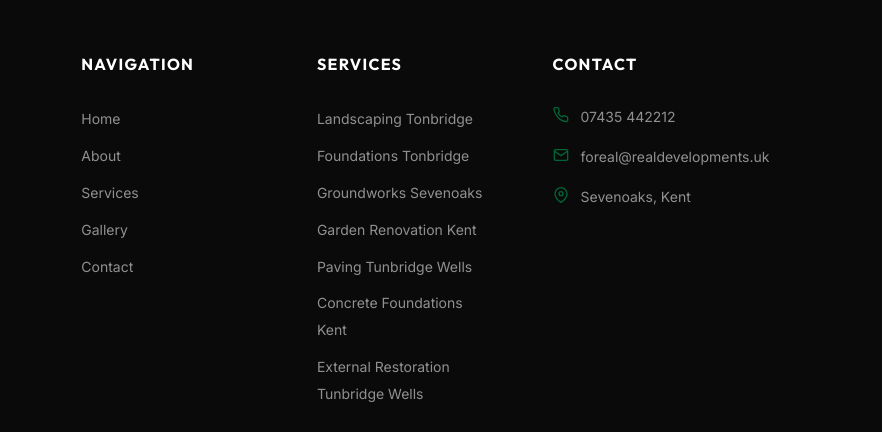
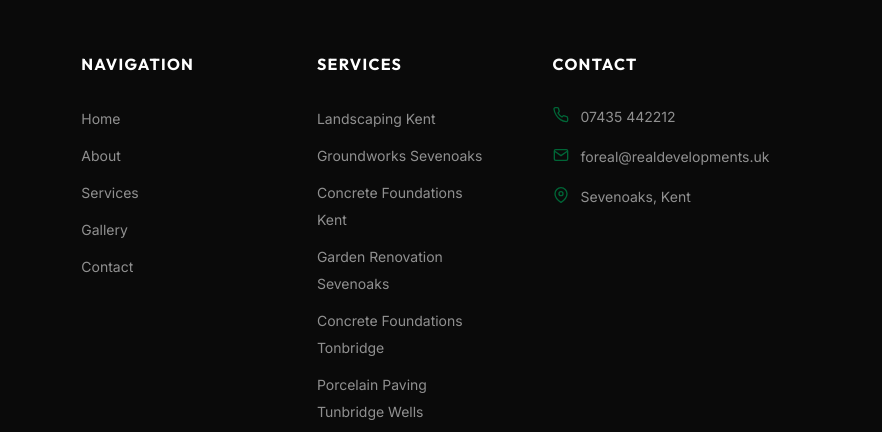
Before and after one commit to RealDevelopments77/Real-developmnents-, a plain HTML site: page about.html in a window 1280 px wide. Shown: the part 3721-4153 px from the top of the page, 398-1280 px from the left. Drawn offline with Linux system fonts and the light colour scheme.

Commit message:
Footer services: proper visual staircase — each line distinctly longer
16: Landscaping Kent
21: Groundworks Sevenoaks
25: Concrete Foundations Kent
27: Garden Renovation Sevenoaks
30: Concrete Foundations Tonbridge
32: Porcelain Paving Tunbridge Wells
36: External Restoration Tunbridge Wells

Co-Authored-By: Claude Sonnet 4.6 <noreply@anthropic.com>

```diff
--- a/about.html
+++ b/about.html
@@ -221,12 +221,12 @@
         <div class="footer__col">
           <h4>Services</h4>
           <ul>
-            <li><a href="landscaping.html">Landscaping Tonbridge</a></li>
-            <li><a href="concrete-foundations-tonbridge.html">Foundations Tonbridge</a></li>
+            <li><a href="landscaping.html">Landscaping Kent</a></li>
             <li><a href="groundworks-sevenoaks.html">Groundworks Sevenoaks</a></li>
-            <li><a href="garden-renovation.html">Garden Renovation Kent</a></li>
-            <li><a href="porcelain-paving-tunbridge-wells.html">Paving Tunbridge Wells</a></li>
             <li><a href="concrete-foundations.html">Concrete Foundations Kent</a></li>
+            <li><a href="garden-renovation.html">Garden Renovation Sevenoaks</a></li>
+            <li><a href="concrete-foundations-tonbridge.html">Concrete Foundations Tonbridge</a></li>
+            <li><a href="porcelain-paving-tunbridge-wells.html">Porcelain Paving Tunbridge Wells</a></li>
             <li><a href="external-restoration.html">External Restoration Tunbridge Wells</a></li>
           </ul>
         </div>
```
Also changed, not shown: concrete-foundations.html (+4 -4 lines), contact.html (+4 -4 lines), external-restoration.html (+4 -4 lines), gallery.html (+4 -4 lines), garden-renovation.html (+4 -4 lines), groundworks.html (+4 -4 lines), index.html (+4 -4 lines), landscaping.html (+4 -4 lines), services.html (+4 -4 lines).
